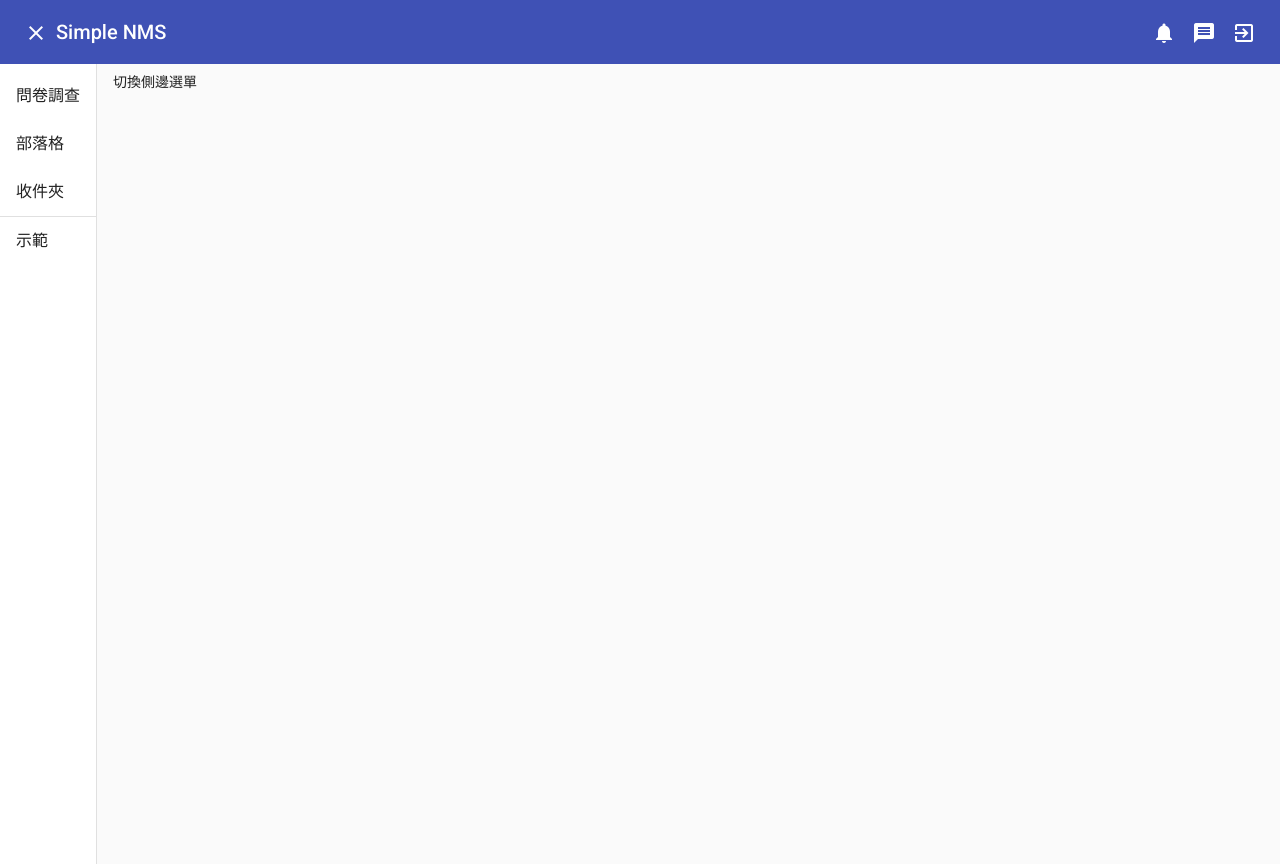
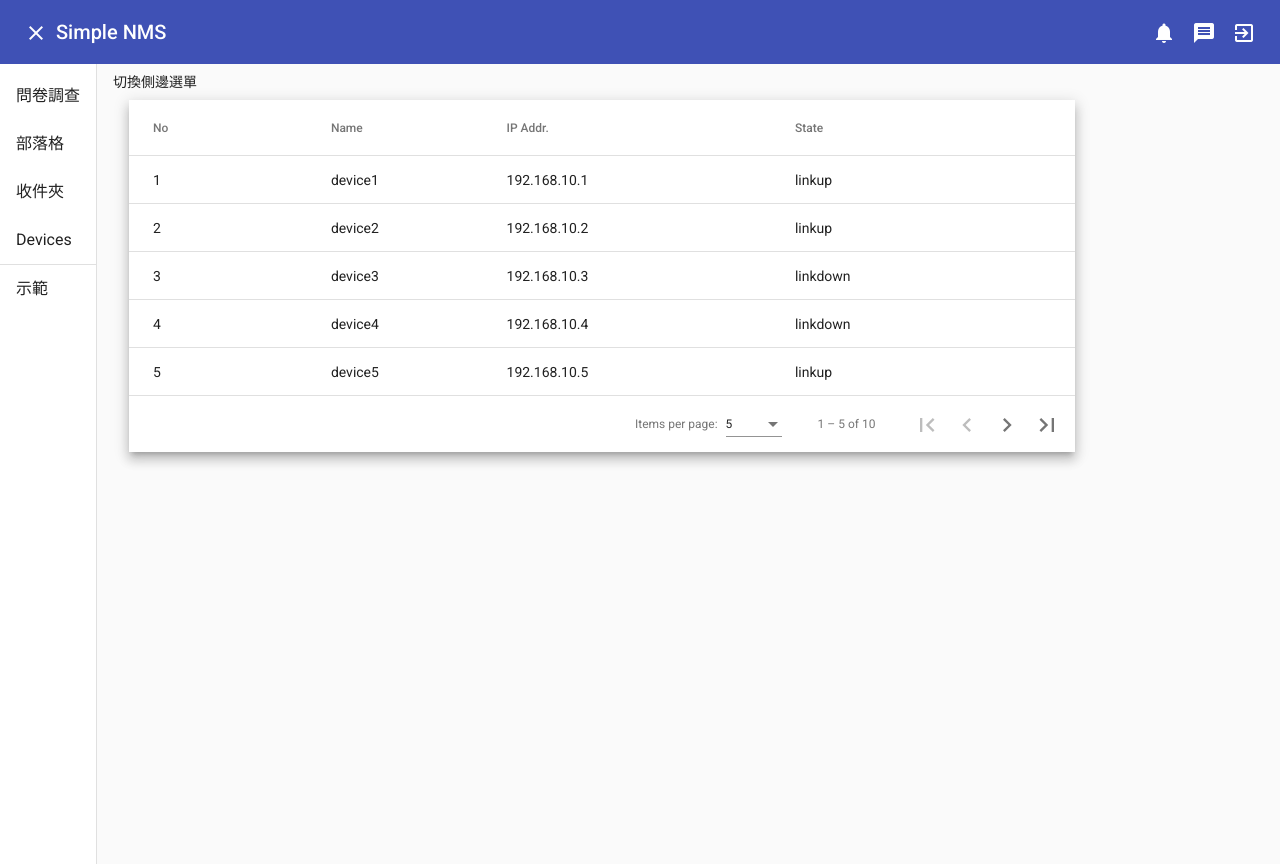
Before and after one commit to allen0818/simple-nms, an Angular app in the folder web/: page /home/devices in a window 1280 px wide. Before the commit this address led to /home. Built offline with nearby package versions, Linux system fonts and the light colour scheme.

Commit message:
add device module and device-list component

```diff
--- a/web/src/app/app-routing.module.ts
+++ b/web/src/app/app-routing.module.ts
@@ -9,6 +9,7 @@ const routes: Routes = [
       { path: '', redirectTo: 'articles', pathMatch: 'full' },
       { path: 'posts', loadChildren: () => import('./post/post.module').then(m => m.PostModule) },
       { path: 'demos', loadChildren: () => import('./demo/demo.module').then(m => m.DemoModule) },
+      { path: 'devices', loadChildren: () => import('./device/device.module').then(m => m.DeviceModule) }
     ]
   },
   { path: '**', redirectTo: 'home'}
--- a/web/src/app/app.module.ts
+++ b/web/src/app/app.module.ts
@@ -8,6 +8,7 @@ import { BrowserAnimationsModule } from '@angular/platform-browser/animations';
 import { SharedMaterialModule } from './shared/shared-material.module';
 import { HomeModule } from './home/home.module';
 import { PostModule } from './post/post.module';
+import { DeviceModule } from './device/device.module';
 
 @NgModule({
   declarations: [
@@ -23,6 +24,7 @@ import { PostModule } from './post/post.module';
     // feature modules
     HomeModule,
     PostModule,
+    DeviceModule,
   ],
   providers: [],
   bootstrap: [AppComponent]
--- /dev/null
+++ b/web/src/app/device/components/device-list/device-list.component.html
@@ -0,0 +1,34 @@
+<div class="container mat-elevation-z8">
+    <table mat-table [dataSource]="dataSource" matSort>
+        <!-- Id Column-->
+        <ng-container matColumnDef="id">
+            <th mat-header-cell *matHeaderCellDef mat-sort-header>No</th>
+            <td mat-cell *matCellDef="let element"> {{ element.id }} </td>
+        </ng-container>
+
+        <!-- Title Column -->
+        <ng-container matColumnDef="name">
+            <th mat-header-cell *matHeaderCellDef mat-sort-header>Name</th>
+            <td mat-cell *matCellDef="let element"> {{ element.name }} </td>
+        </ng-container>
+
+        <!-- Title Column -->
+        <ng-container matColumnDef="ip">
+            <th mat-header-cell *matHeaderCellDef mat-sort-header>IP Addr.</th>
+            <td mat-cell *matCellDef="let element"> {{ element.ip }} </td>
+        </ng-container>
+
+        <!-- Title Column -->
+        <ng-container matColumnDef="state">
+            <th mat-header-cell *matHeaderCellDef mat-sort-header>State</th>
+            <td mat-cell *matCellDef="let element"> {{ element.state }} </td>
+        </ng-container>
+
+        <tr mat-header-row *matHeaderRowDef="displayColumns"></tr>
+        <tr mat-row *matRowDef="let myRowData; columns: displayColumns"></tr>
+
+    </table>
+
+    <!-- Paginator -->
+    <mat-paginator [pageSizeOptions]="[5, 10, 20]" showFirstLastButtons></mat-paginator>
+</div>
--- /dev/null
+++ b/web/src/app/device/components/device-list/device-list.component.scss
@@ -0,0 +1,8 @@
+.container {
+    width: 80%;
+    margin-left: 2rem;
+}
+
+table {
+    width: 100%;
+}
--- /dev/null
+++ b/web/src/app/device/components/device-list/device-list.component.ts
@@ -0,0 +1,55 @@
+import { ThrowStmt } from '@angular/compiler';
+import { ViewChild } from '@angular/core';
+import { AfterViewInit, Component, OnInit } from '@angular/core';
+import { MatPaginator } from '@angular/material/paginator';
+import { MatSort } from '@angular/material/sort';
+import { MatTableDataSource } from '@angular/material/table';
+import { Device } from '@app/device/models/device';
+
+const FAKE_DEVICE: Device[] = [
+  { id: 1, name: 'device1', ip: '192.168.10.1', state: 'linkup' },
+  { id: 2, name: 'device2', ip: '192.168.10.2', state: 'linkup' },
+  { id: 3, name: 'device3', ip: '192.168.10.3', state: 'linkdown' },
+  { id: 4, name: 'device4', ip: '192.168.10.4', state: 'linkdown' },
+  { id: 5, name: 'device5', ip: '192.168.10.5', state: 'linkup' },
+  { id: 6, name: 'device6', ip: '192.168.10.6', state: 'linkup' },
+  { id: 7, name: 'device7', ip: '192.168.10.7', state: 'linkup' },
+  { id: 8, name: 'device8', ip: '192.168.10.8', state: 'linkdown' },
+  { id: 9, name: 'device9', ip: '192.168.10.9', state: 'linkdown' },
+  { id: 10, name: 'device10', ip: '192.168.10.10', state: 'linkdown' },
+]
+
+@Component({
+  selector: 'app-device-list',
+  templateUrl: './device-list.component.html',
+  styleUrls: ['./device-list.component.scss']
+})
+export class DeviceListComponent implements OnInit, AfterViewInit {
+  devices: Device[] = [];
+
+  displayColumns = ['id', 'name', 'ip', 'state'];
+  dataSource = new MatTableDataSource<Device>();
+
+  @ViewChild(MatPaginator)
+  paginator!: MatPaginator;
+
+  @ViewChild(MatSort)
+  sort!: MatSort;
+
+
+  constructor() { }
+
+  ngAfterViewInit(): void {
+    this.dataSource.paginator = this.paginator;
+    this.dataSource.sort = this.sort;
+  }
+
+  ngOnInit(): void {
+    this.loadData();
+  }
+
+  loadData() {
+    this.dataSource.data = FAKE_DEVICE;
+  }
+
+}
--- /dev/null
+++ b/web/src/app/device/models/device.ts
@@ -0,0 +1,6 @@
+export class Device {
+    id: number = -1;
+    name: string = '';
+    ip: string = '';
+    state: string = '';
+}
--- a/web/src/app/home/home/home.component.html
+++ b/web/src/app/home/home/home.component.html
@@ -21,6 +21,7 @@
       <a [routerLink]="['/', 'home', 'survey']" mat-list-item>問卷調查</a>
       <a [routerLink]="['/', 'home', 'posts']" mat-list-item>部落格</a>
       <a [routerLink]="['/', 'home', 'inbox']" mat-list-item>收件夾</a>
+      <a [routerLink]="['/', 'home', 'devices']" mat-list-item>Devices</a>
       <mat-divider></mat-divider>
       <a [routerLink]="['/', 'home', 'demos']" mat-list-item>示範</a>
     </mat-nav-list>
```
Also changed, not shown: web/src/app/device/device-routing.module.ts (added, +13 -0 lines), web/src/app/device/device.module.ts (added, +17 -0 lines), 1 other file (tests, documents, lock files or other folders).
